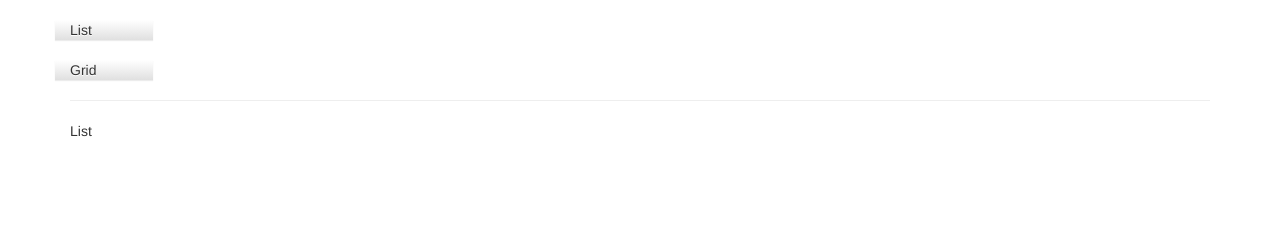
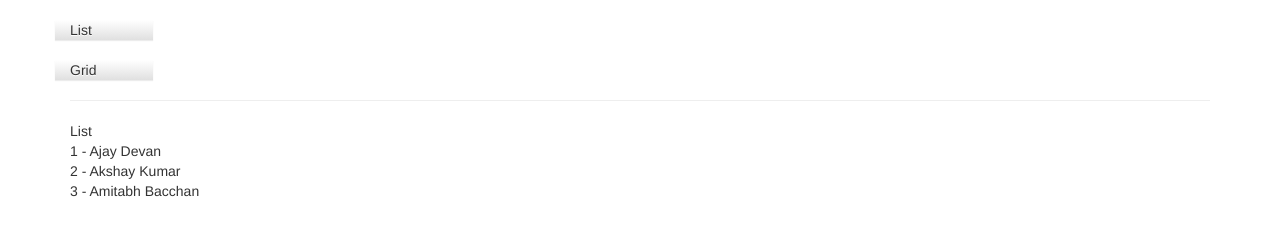
Before and after one commit to avitiw/angularjs-reciepies, a website: page public/controllerRecipie.html in a window 1280 px wide. Shown: the part 139-374 px from the top of the page. Drawn offline with nearby package versions, Linux system fonts and the light colour scheme.

Commit message:
Implementation

```diff
--- a/public/controllerRecipie.html
+++ b/public/controllerRecipie.html
@@ -36,13 +36,20 @@
 
 			<div ng-show="visible">
 				 List
+				 <div ng-repeat ="item in $parent.items">
+				 	<div> {{item.id}} - {{item.name}}</div>
+				 </div>
 			</div>
 		</div>
 		<div ng-controller="gridController">
 
 		<div ng-show="visible">
 				 Grid
-
+				 <table class="table">
+				 <tr ng-repeat ="item in $parent.items">
+				 	<td> {{item.id}} </td><td> {{item.name}}</td>
+				 </tr>
+				 </table>
 			</div>
 		</div>
 	</div>
--- a/public/js/app/nestedController.js
+++ b/public/js/app/nestedController.js
@@ -4,8 +4,8 @@
 	recipiesApp.controller('parentController',['$scope','$modal','$log','$rootScope',function ($scope, $modal,$log,$rootScope){
 
 		$scope.items = [{"id": "1","name":"Ajay Devan","Hit":"Singham"},
-        {"id": "2","Name":"Akshay Kumar","Hit": "Khiladi"},
-        {"id": "3","Name": "Amitabh Bacchan","Hit":"Sholay"}]
+        {"id": "2","name":"Akshay Kumar","Hit": "Khiladi"},
+        {"id": "3","name": "Amitabh Bacchan","Hit":"Sholay"}]
 
         var mode = $scope.mode = "list"
 
```
